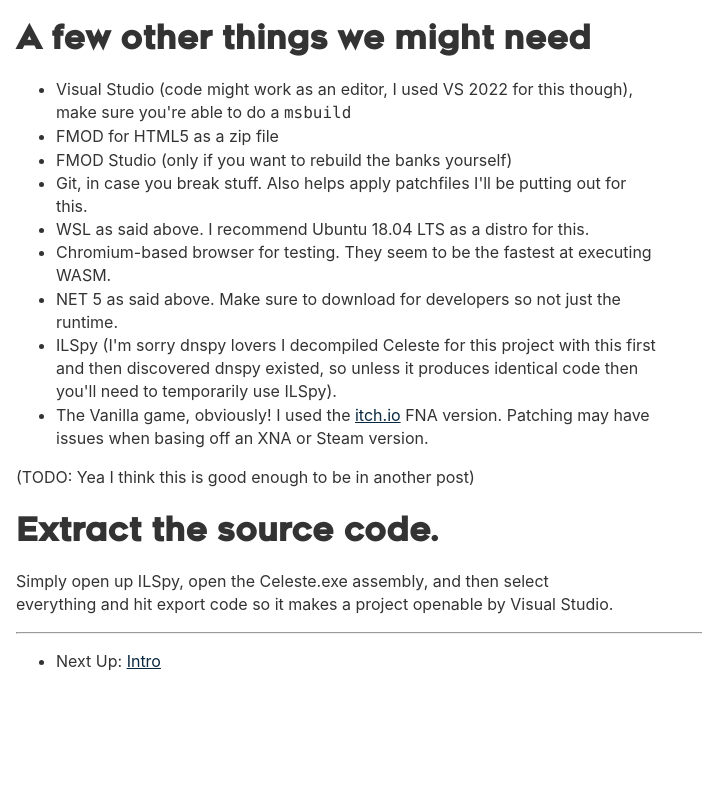
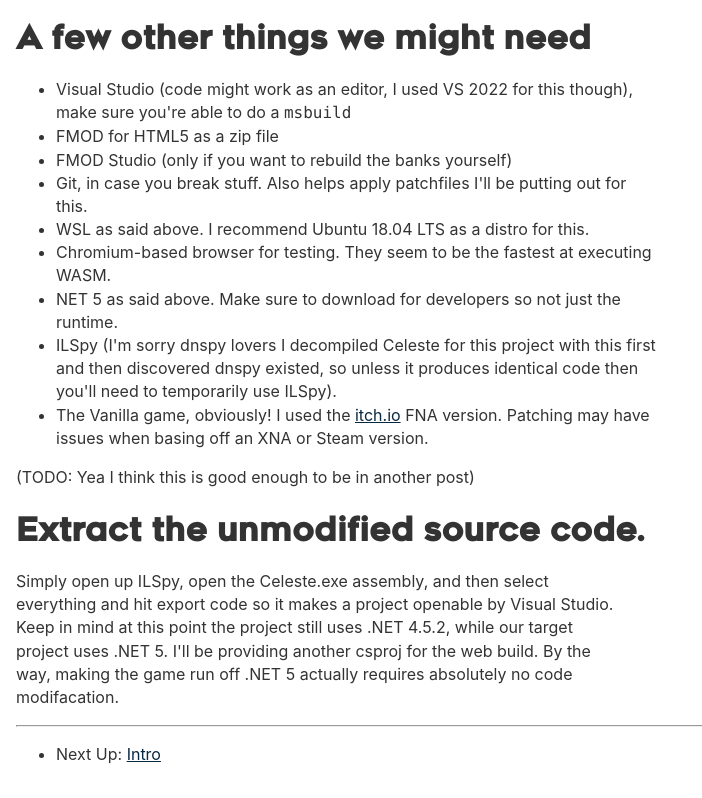
Before and after one commit to les-amateurs/celeste-for-web, an Eleventy site: page posts/devenv.md in a window 1280 px wide. Shown: the part 1307-2105 px from the top of the page, without its empty margins (0-702 px from the left). Before the commit the page ends 2013 px from the top, so only its background shows below. Built offline with nearby package versions, Linux system fonts and the light colour scheme; Eleventy itself is replaced by a stand-in of ours; files that its build step writes are made by us from their sources.

Commit message:
Update devenv.md

```diff
--- a/posts/devenv.md
+++ b/posts/devenv.md
@@ -37,5 +37,5 @@
 * The Vanilla game, obviously! I used the itch.io FNA version. Patching may have issues when basing off an XNA or Steam version.
 
 (TODO: Yea I think this is good enough to be in another post)
-# Extract the source code.
-Simply open up ILSpy, open the Celeste.exe assembly, and then select everything and hit export code so it makes a project openable by Visual Studio.
+# Extract the unmodified source code.
+Simply open up ILSpy, open the Celeste.exe assembly, and then select everything and hit export code so it makes a project openable by Visual Studio. Keep in mind at this point the project still uses .NET 4.5.2, while our target project uses .NET 5. I'll be providing another csproj for the web build. By the way, making the game run off .NET 5 actually requires absolutely no code modifacation.
```
